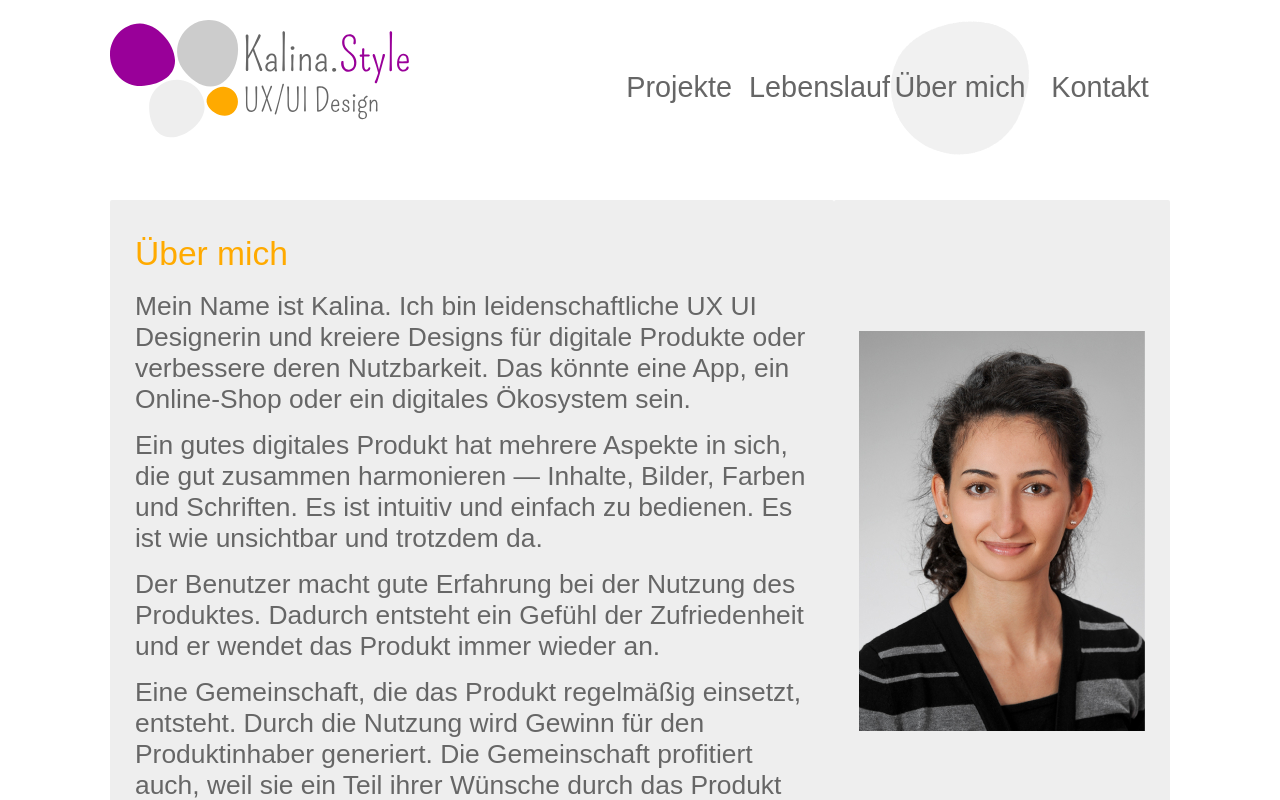
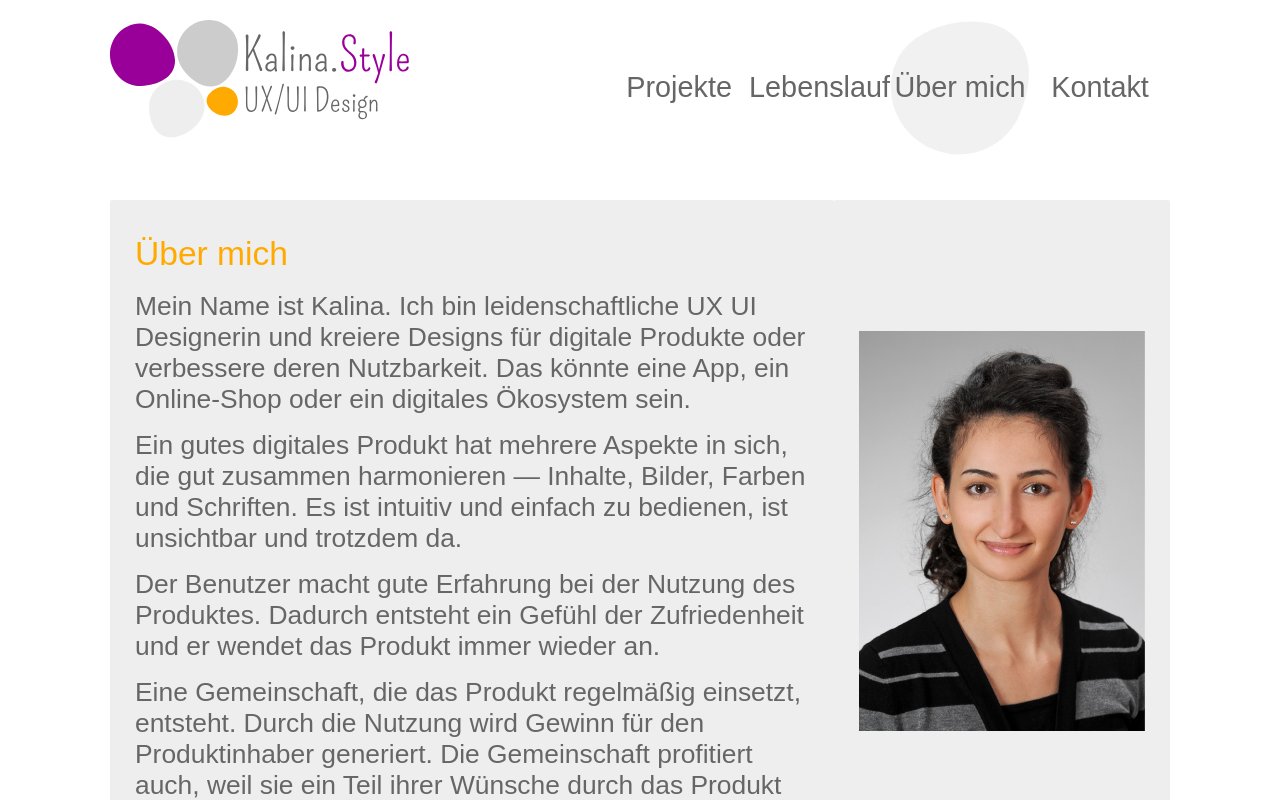
Before and after one commit to kalinagg/meineprojekte, a React (Create React App) app: page /aboutme in a window 1280 px wide. Shown: the top 800 px of the page. Built offline with nearby package versions, Linux system fonts and the light colour scheme; a web font is replaced by a local one.

Commit message:
Corrected About me text

```diff
--- a/src/TextBoxAbout/TextBoxAbout.js
+++ b/src/TextBoxAbout/TextBoxAbout.js
@@ -10,7 +10,7 @@ export default class TextBoxAbout extends Component {
 					<article className="info-text" title="Über mich">
 						<h2>Über mich</h2>
 						<p>Mein Name ist Kalina. Ich bin leidenschaftliche UX UI Designerin und kreiere Designs für digitale Produkte oder verbessere deren Nutzbarkeit. Das könnte eine App, ein Online-Shop oder ein digitales Ökosystem sein.</p>
-						<p>Ein gutes digitales Produkt hat mehrere Aspekte in sich, die gut zusammen harmonieren — Inhalte, Bilder, Farben und Schriften. Es ist intuitiv und einfach zu bedienen. Es ist wie unsichtbar und trotzdem da.</p>
+						<p>Ein gutes digitales Produkt hat mehrere Aspekte in sich, die gut zusammen harmonieren — Inhalte, Bilder, Farben und Schriften. Es ist intuitiv und einfach zu bedienen, ist unsichtbar und trotzdem da.</p>
 						<p>Der Benutzer macht gute Erfahrung bei der Nutzung des Produktes. Dadurch entsteht ein Gefühl der Zufriedenheit und er wendet das Produkt immer wieder an.</p>
 						<p className="last">Eine Gemeinschaft, die das Produkt regelmäßig einsetzt, entsteht. Durch die Nutzung wird Gewinn für den Produktinhaber generiert. Die Gemeinschaft profitiert auch, weil sie ein Teil ihrer Wünsche durch das Produkt erfüllen kann.</p>
 					</article>
```
